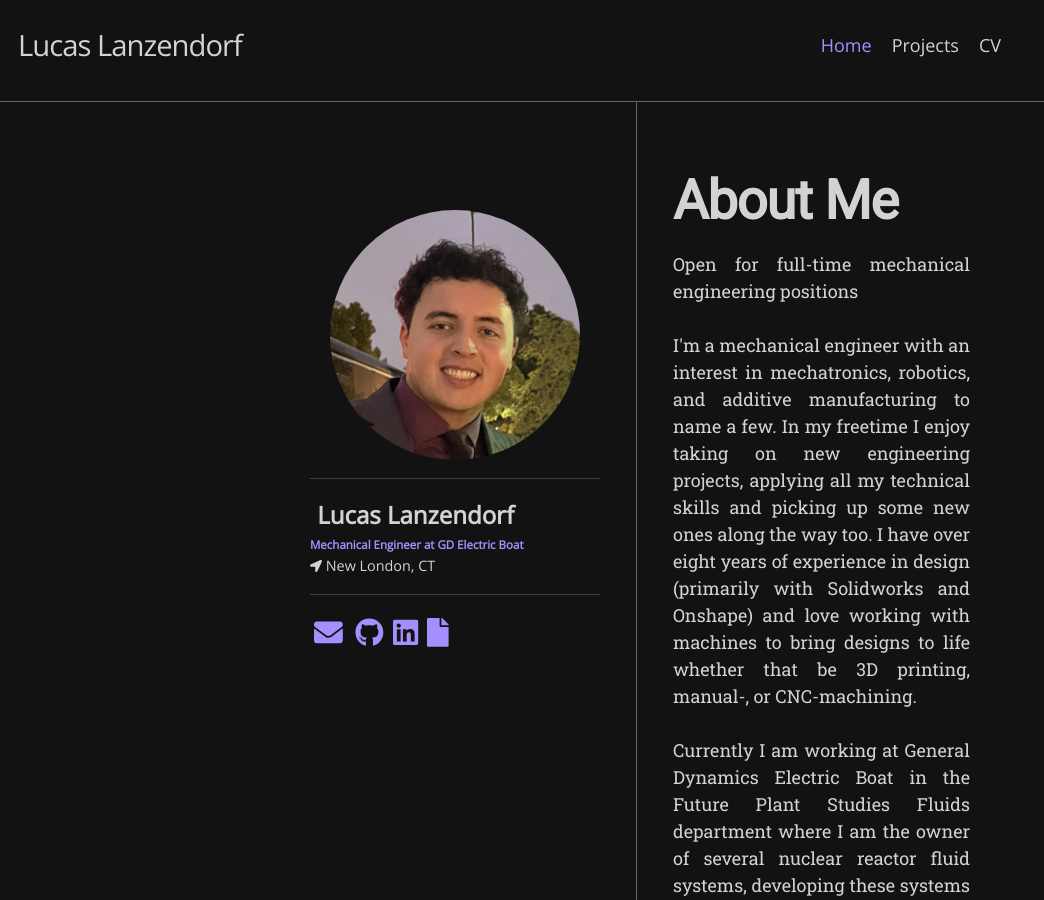
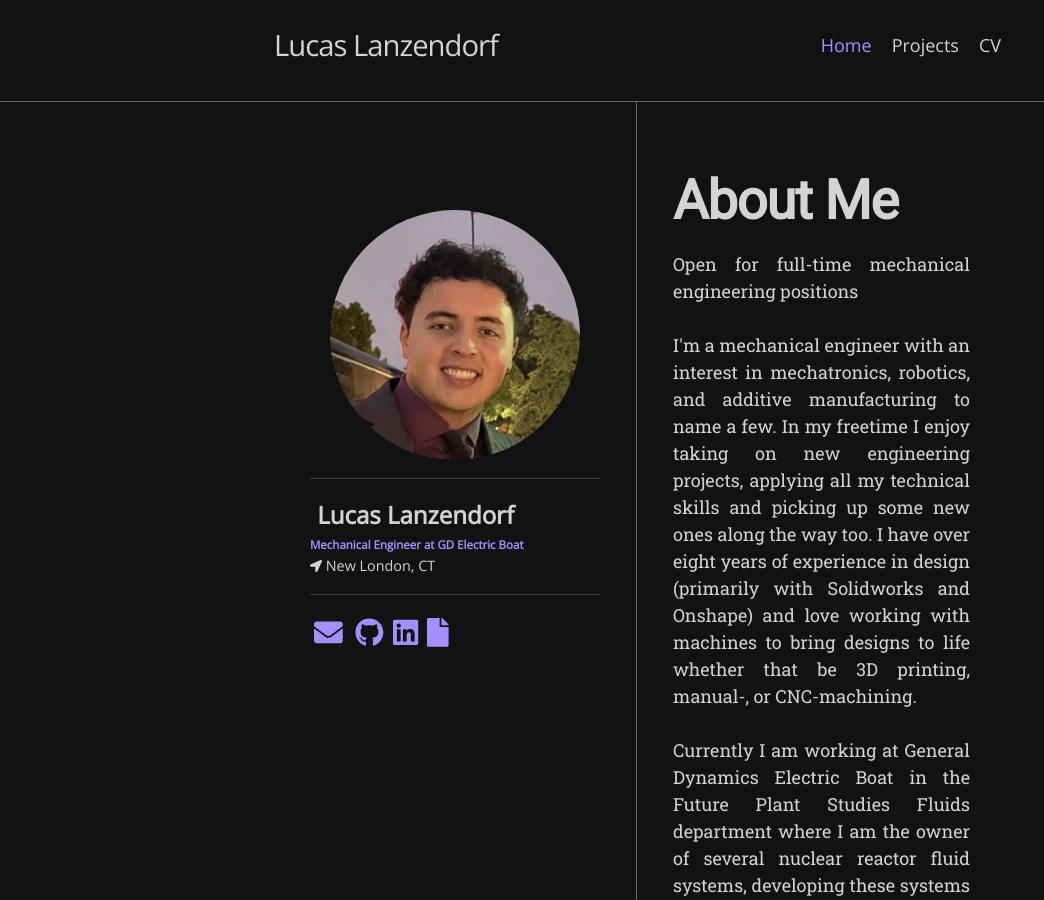
Before and after one commit to Lanzendorf/lanzendorf.github.io, a Jekyll site: the page built from index.html, in a window 1280 px wide. Shown: the whole page, without its empty margins (0-1044 px from the left). Built offline with Jekyll 4.4.1, drawn with Linux system fonts in a browser that asks for light colours; nearby versions of some CDN libraries; some web fonts are replaced; the list of posts is cut into pages by our own code.

Commit message:
Update default.html

```diff
--- a/_layouts/default.html
+++ b/_layouts/default.html
@@ -8,7 +8,7 @@
 
   <body>
     <div class="site-container">
-      <header class="site-header" style="padding-right: 20vw">
+      <header class="site-header" style="padding-right: 20vw; padding-left: 20vw;">
         {% include header.html %}
       </header>
 
```
